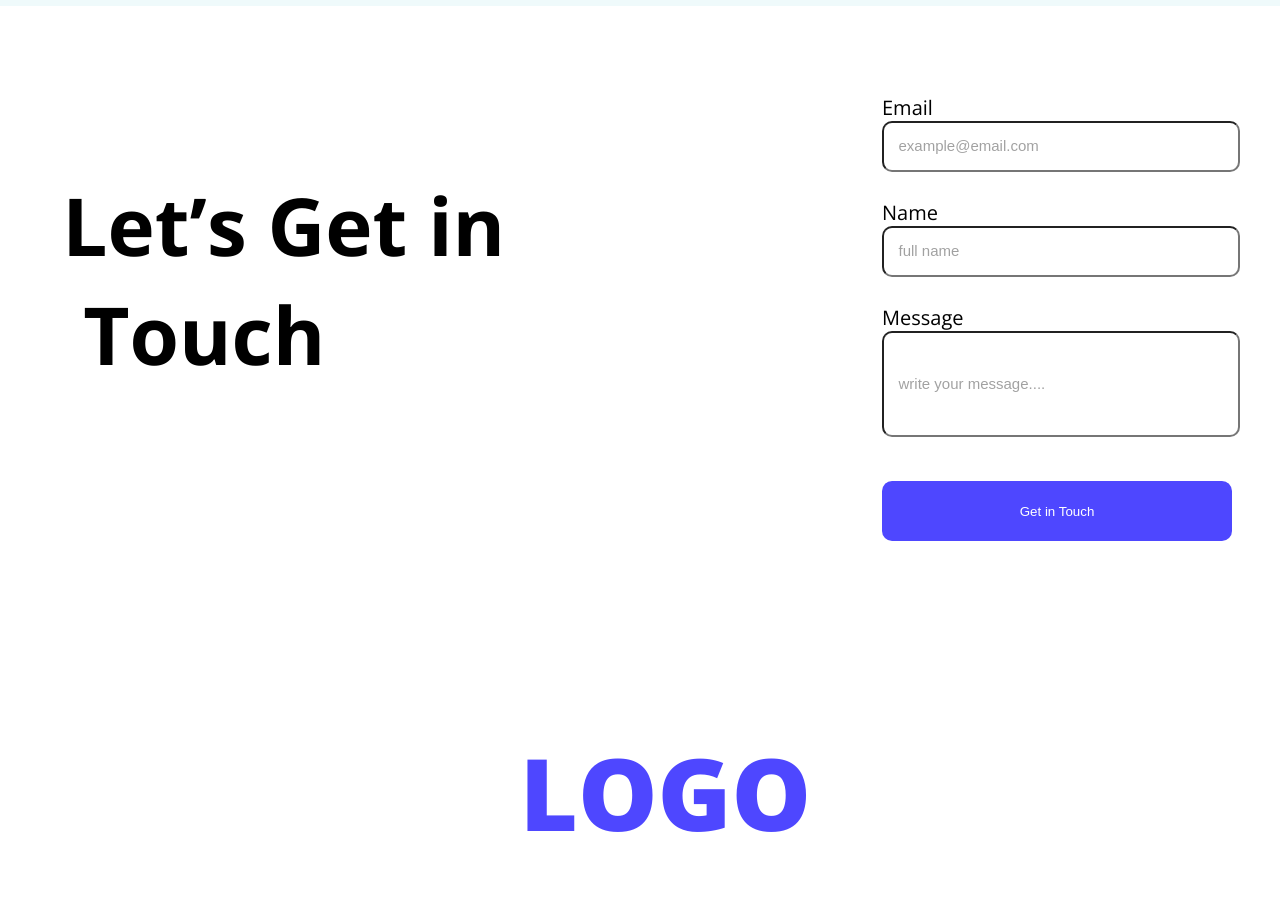
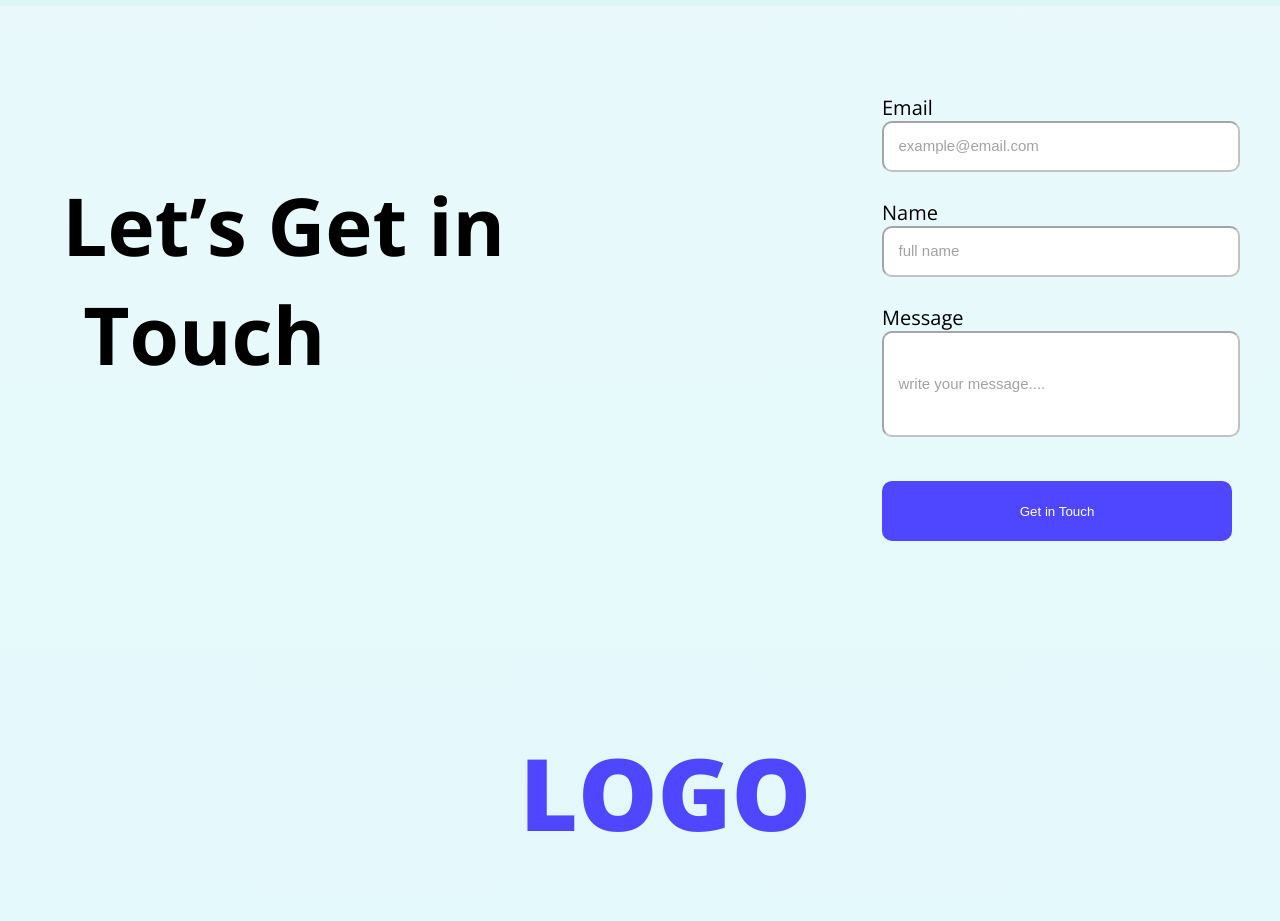
Before and after one commit to Sayed-Shafiul-Maznobin/first-assignment, a plain HTML site: page index.html in a window 1280 px wide. Shown: the part 2820-3741 px from the top of the page. Drawn offline with nearby package versions, Linux system fonts and the light colour scheme.

Commit message:
complete

```diff
--- a/style.css
+++ b/style.css
@@ -8,6 +8,7 @@
 }
 
 .full {
+    background-image: linear-gradient(rgba(236, 247, 155, 0.062), rgba(118, 222, 240, 0.212));
     max-width: 1440px;
     margin-top: 5px;
 }
@@ -252,9 +253,13 @@ form {
 }
 
 input {
+    border-color: #0000005b;
+
+}
+
+input {
     width: 350px;
     height: 45px;
-    color: red;
     border-radius: 10px;
 
 }
@@ -317,6 +322,6 @@ a {
 
 
 button:hover {
-    background-color: rgba(255, 0, 0, 0.562);
-    transition-duration: .3s;
+    background-color: rgba(255, 0, 0, 0.77);
+    transition-duration: .2s;
 }
```
